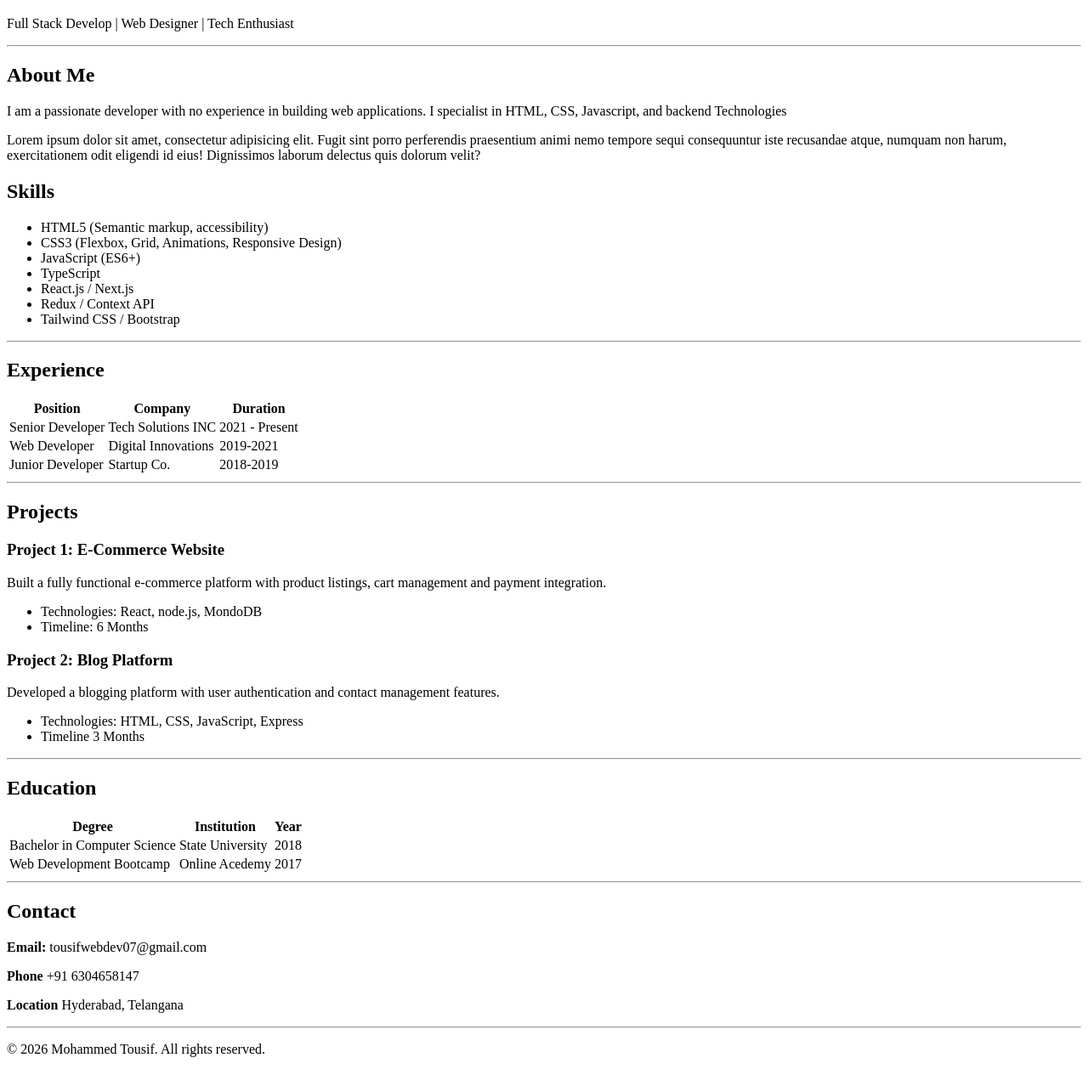
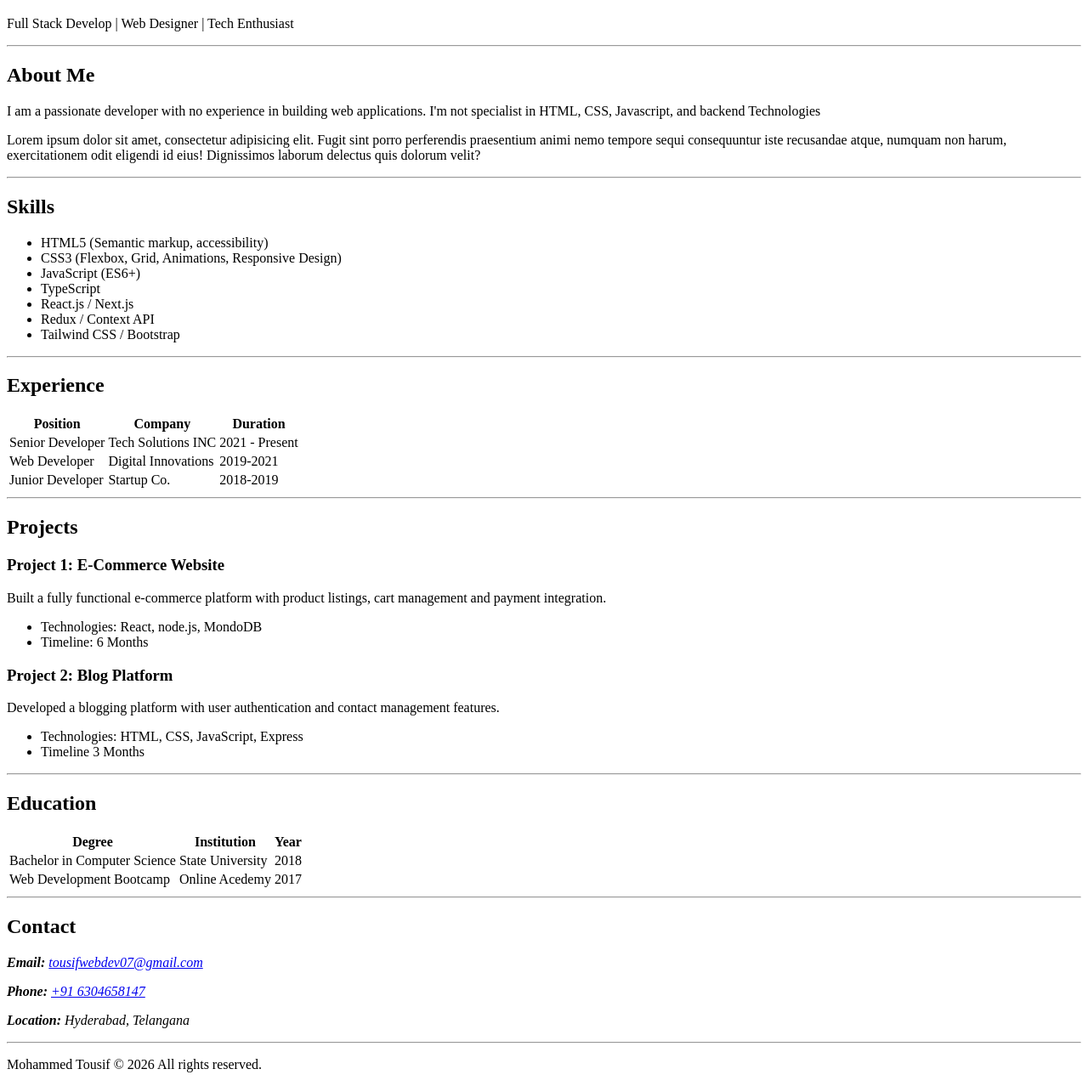
Before and after one commit to Tozz-7/Assignments, a plain HTML site: page HTML_Resume_page.html in a window 1280 px wide. Shown: the part 61-1339 px from the top of the page at 85% size. Drawn offline with Linux system fonts and the light colour scheme.

Commit message:
Final edits

```diff
--- a/HTML_Resume_page.html
+++ b/HTML_Resume_page.html
@@ -17,9 +17,10 @@
         <section>
         <h2>About Me</h2>
 
-        <p>I am a passionate developer with no experience in building web applications. I specialist in HTML, CSS, Javascript, and backend Technologies </p>
+        <p>I am a passionate developer with no experience in building web applications. I'm not specialist in HTML, CSS, Javascript, and backend Technologies </p>
         <p>Lorem ipsum dolor sit amet, consectetur adipisicing elit. Fugit sint porro perferendis praesentium animi nemo tempore sequi consequuntur iste recusandae atque, numquam non harum, exercitationem odit eligendi id eius! Dignissimos laborum delectus quis dolorum velit?</p>
     </section>
+    <hr>
     <section>
         <h2>Skills</h2>
         <ul>
@@ -91,9 +92,11 @@
         <h2>Education</h2>
         <table>
             <thead>
-                <th>Degree</th>
-                <th>Institution</th>
-                <th>Year</th>
+                <tr>
+                    <th>Degree</th>
+                    <th>Institution</th>
+                    <th>Year</th>
+                </tr>
             </thead>
 
             <tbody>
@@ -115,14 +118,17 @@
 <hr>
 <section>
 <h2>Contact</h2>
-<p><b>Email: </b> tousifwebdev07@gmail.com</p>
-<p><b>Phone</b> +91 6304658147</p>
-<p><b>Location </b> Hyderabad, Telangana</p>
-</section>
-</main>
+    <address>
+        <p><b>Email: </b> <a href="mailto:tousifwebdev07@gmail.com">tousifwebdev07@gmail.com</a></p>
+        <p><b>Phone: </b><a href="tel:+916304658147">+91 6304658147</a></p>
+        <p><b>Location: </b> Hyderabad, Telangana</p>
+    </address>
+    </section>
+    </main>
 <hr>
+
 <footer>
-   <p> &copy; 2026 Mohammed Tousif. All rights reserved.</p>
+   <p> Mohammed Tousif &copy; 2026 All rights reserved. </p>
 </footer>
 </body>
 </html>
```
